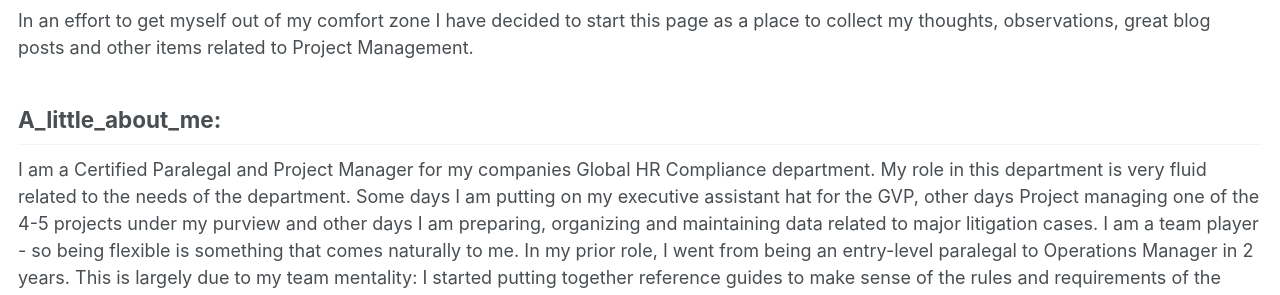
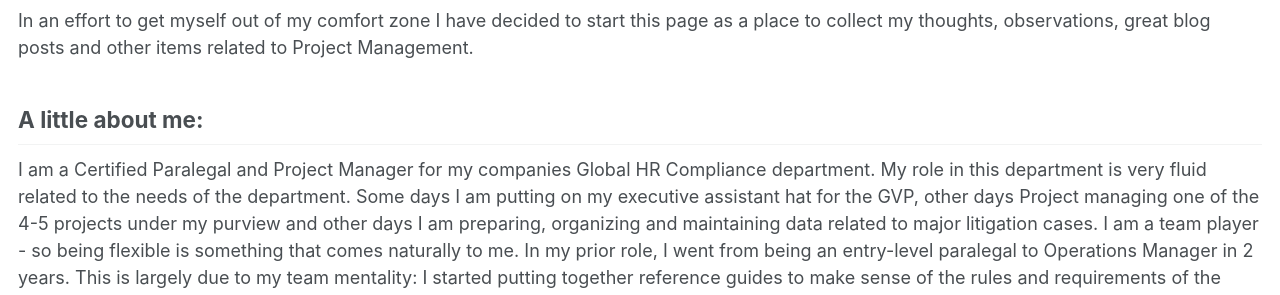
Before and after one commit to firesparks8/firesparks8.github.io, a Jekyll site: the page built from _posts/2016-08-15-Test-Post.md, in a window 1280 px wide. Shown: the part 159-454 px from the top of the page. Built offline with Jekyll 4.4.1, drawn with Linux system fonts in a browser that asks for light colours.

```diff
--- a/_posts/2016-08-15-Test-Post.md
+++ b/_posts/2016-08-15-Test-Post.md
@@ -6,7 +6,7 @@ author_profile: true
 # Work-in-Progress
 In an effort to get myself out of my comfort zone I have decided to start this page as a place to collect my thoughts, observations, great blog posts and other items related to Project Management.
 
-## A_little_about_me:
+## A little about me:
 
 I am a Certified Paralegal and Project Manager for my companies Global HR Compliance department. My role in this department is very fluid related to the needs of the department. Some days I am putting on my executive assistant hat for the GVP, other days Project managing one of the 4-5 projects under my purview and other days I am preparing, organizing and maintaining data related to major litigation cases. I am a team player - so being flexible is something that comes naturally to me. In my prior role, I went from being an entry-level paralegal to Operations Manager in 2 years. This is largely due to my team mentality: I started putting together reference guides to make sense of the rules and requirements of the legal foreclosure world in our state. At that time, a lot of people I worked with were concerned about documenting their procedures because they approached it as a way of maintaining job security. From my perspective, there is more security when things are being done right in a department and not just at an individual level. A department is only as good as it's weakest link. That ended up with me being promoted to a team leader, then manager and then eventually a Operations Manger reporting to the COO of the company and having up to 44 direct reports.
 
```
